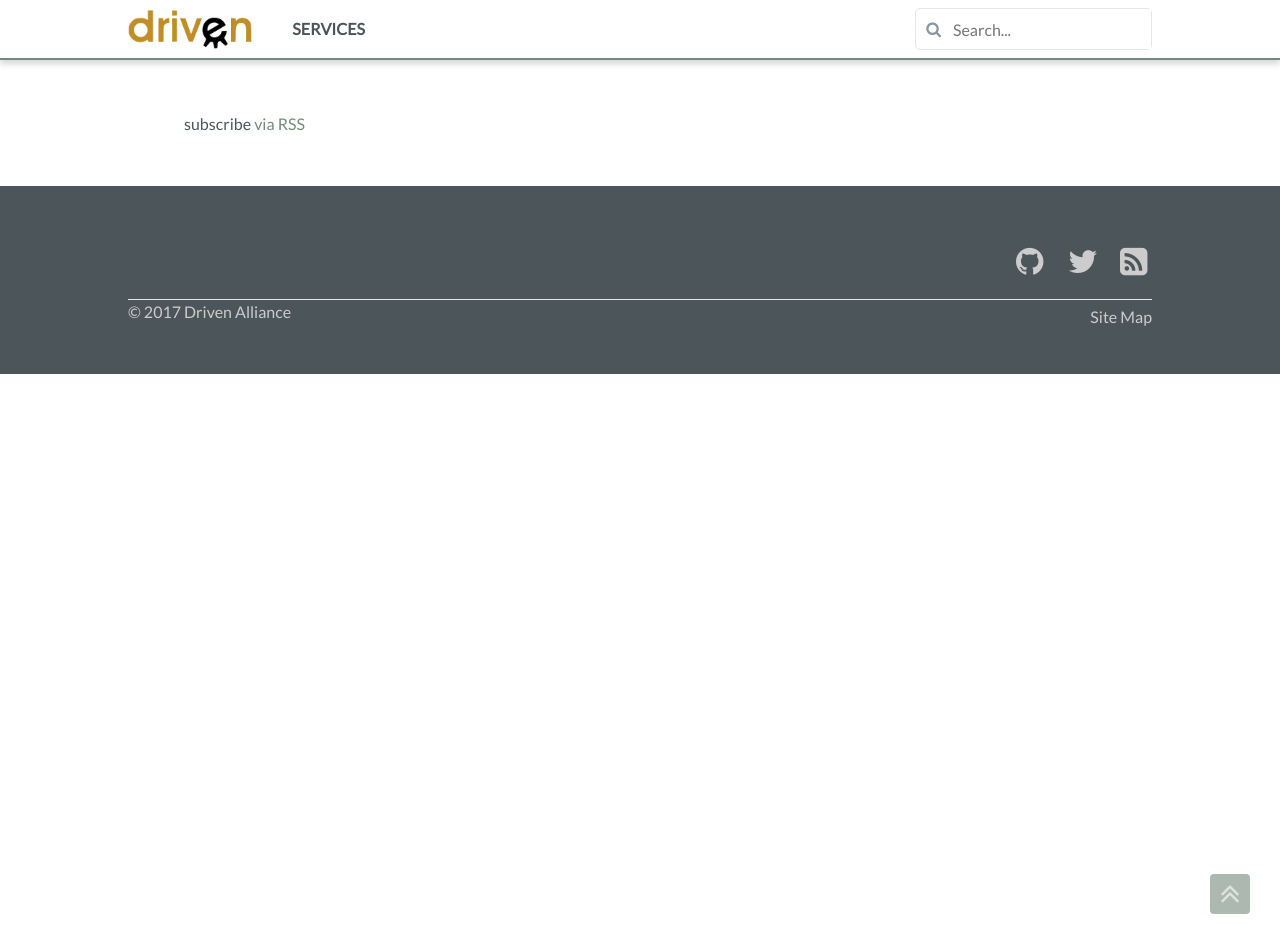
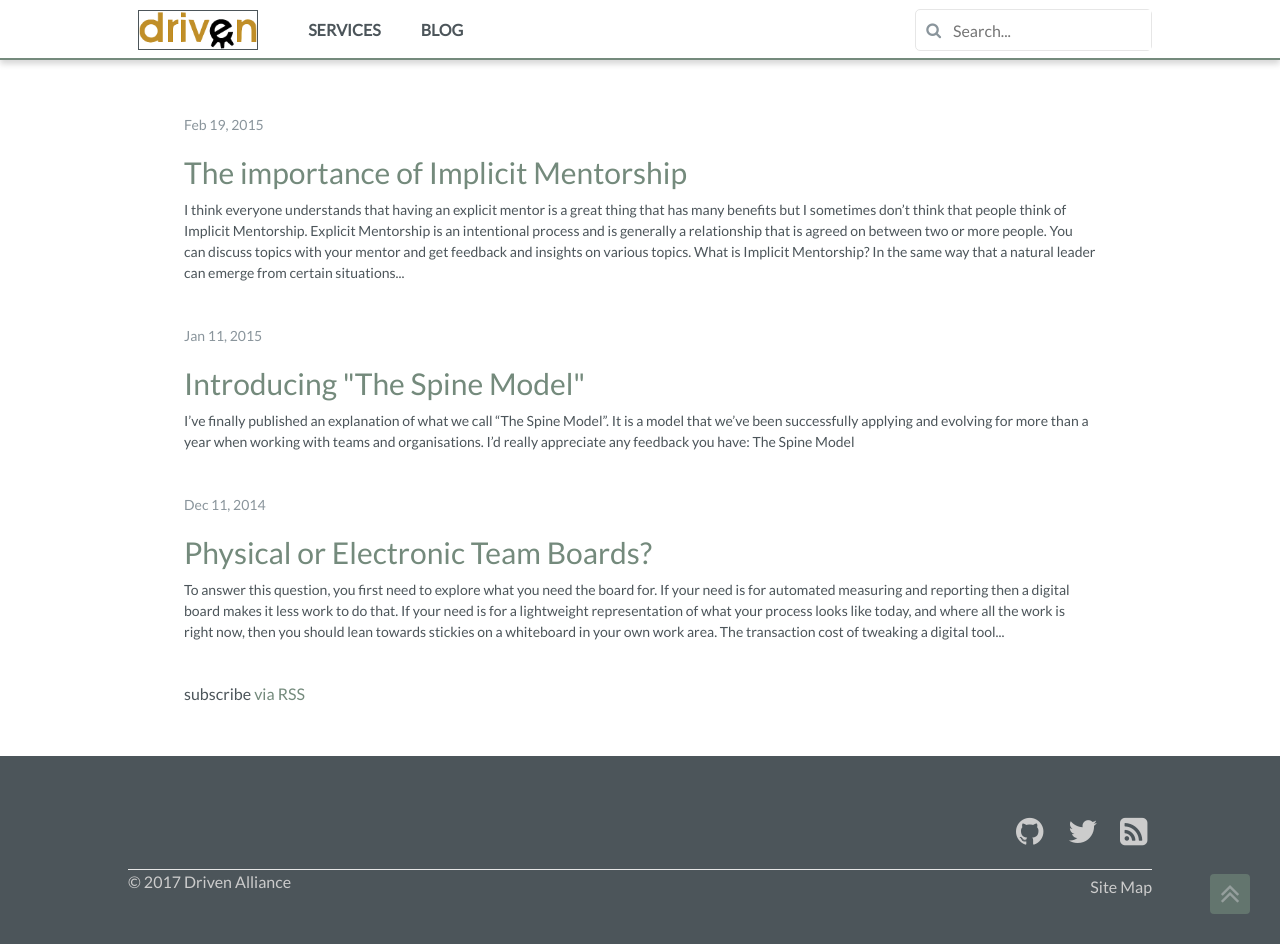
Before and after one commit to DrivenAlliance/website, a Jekyll site: the page built from blog.md, in a window 1280 px wide and 944 px high. Built offline with Jekyll 4.4.1, drawn with Linux system fonts in a browser that asks for light colours; nearby versions of some CDN libraries; comment, search, counter and statistics services are not loaded.

Commit message:
Add some blogs from driven stream

```diff
--- a/_config.yml
+++ b/_config.yml
@@ -92,8 +92,8 @@ menu:
 #    url: "/about"
 #  - title: "Contact Us"
 #    url: "/contact"
-#  - title: "Blog"
-#    url: "/blog"
+  - title: "Blog"
+    url: "/blog"
 #  - title: "Support"
 #    url: "/support"
 # End
--- /dev/null
+++ b/_posts/2014-12-11-physicalvsdigitalboards.md
@@ -0,0 +1,19 @@
+---
+layout: post
+title: Physical or Electronic Team Boards?
+date:   2014-12-11 11:37:35 +0100
+categories: [adizes, problems]
+author: Kevin Trethewey
+---
+
+![image](/assets/img/blogs/physical-board.png)
+
+To answer this question, you first need to explore what you *need* the board for. If your need is for automated measuring and reporting then a digital board makes it less work to do that. If your need is for a lightweight representation of what your process looks like today, and where all the work is right now, then you should lean towards stickies on a whiteboard in your own work area.
+
+The transaction cost of tweaking a digital tool is just high enough that people won't do it - they'll assume whoever set up the tool knew what is best. Now the team doesn't own their process anymore, they're letting a tool dictate it.
+
+Physical boards have no obvious path of least resistance to follow. Nobody else to look at when it's not working. Physical boards can be tweaked constantly in real time by the people doing the work, with little to no transaction cost.
+
+Always start with Needs. Never start with Tools.
+
+(This is also a simple example of applying the [Spine Model](http://spinemodel.info))
--- /dev/null
+++ b/_posts/2015-01-11-spine.md
@@ -0,0 +1,16 @@
+---
+layout: post
+title: Introducing "The Spine Model"
+date:   2015-01-11 11:37:35 +0100
+categories: [spine]
+author: Kevin Trethewey
+---
+
+<img style="float:right" src="../../assets/img/blogs/spine-model.jpg" />
+
+I've finally published an explanation of what we call "The Spine Model". It is a model that we've been successfully applying and evolving for more than a year when working with teams and organisations.
+
+I'd really appreciate any feedback you have:
+
+
+# [The Spine Model](http://spine.wiki "Spine")
--- /dev/null
+++ b/_posts/2015-02-19-Implicit_Mentorship.md
@@ -0,0 +1,38 @@
+---
+layout: post
+title: The importance of Implicit Mentorship
+date:   2015-02-19 11:37:35 +0100
+categories: [Mentorship]
+author: Steven McDonald
+---
+
+I think everyone understands that having an explicit mentor is a great thing that has many benefits but I sometimes don't think that people think of Implicit Mentorship.
+
+Explicit Mentorship is an intentional process and is generally a relationship that is agreed on between two or more people. You can discuss topics with your mentor and get feedback and insights on various topics.
+
+## What is Implicit Mentorship?
+
+In the same way that a natural leader can emerge from certain situations I think mentors can also emerge. Often these people do not intend to mentor or even realize that they are mentoring someone else.
+
+Why is Implicit Mentorship important though? On a number of occassions I have seen situations where someone could greatly benefit from somebody else's experience. When making the suggestion that person X could learn from person Y, either person Y does not feel comfortable "teaching" or person X dismisses that they would gain anything of significance. However, if these people stumble onto the topic themselves, a conversation usually takes place and possibly even a transfer of knowledge no matter how small.
+
+## Benefits of Implicit Mentorship
+
+This is why developers pairing on a problem is so valuable. Not only has the problem at hand been addressed by two developers covering each other, there is also a transfer of knowledge that takes place that has nothing to do with the actual problem at hand. When one developer shows another developer a new technique, a new editor, a new shortcut or anything of the sort they are mentoring one another.
+
+In this way, developers that would usually not be comfortable acting as an official mentor still end up mentoring in a capacity that they are comfortable with.
+
+## Environments that support Implicit Mentorship
+
+There are a number of things that can be done to foster an environment of implicit mentorship:
+
+* Encourage pairing on problems (do not force it though)
+* If team members are discussing something completely unrelated to the problem at hand, leave them to do so. (Obviously this comes with certain restricitions. Discussing the latest farming techniques in Diablo3 is still mentorship, just not the kind that should take place during office hours)
+* If you spot some well crafted code or a situation that was well handled, ask that person to drop the team a mail and explain what they did and why. (If they are shy, perhaps look at doing it on their behalf. That why it also comes across as praise from a team member)
+
+## Why?
+
+[The anecdote of the frog in boiling water applies here.]( http://en.wikipedia.org/wiki/Boiling_frog) I think the software community is one that needs more mentors and throwing people in at the deep end tends to scare them. By promoting a culture of Implicit Mentorship we can gradually introduce people to mentoring others without it being an official thing. This way people get used to it and once they have been doing it for a while they might be more willing to take on an official mentorship.
+
+
+*(cross posted from - [http://stevenmcd.me/the-one-about-implicit-mentorship/](http://stevenmcd.me/the-one-about-implicit-mentorship/) )*
--- a/_sass/layouts/_blog.scss
+++ b/_sass/layouts/_blog.scss
@@ -49,6 +49,12 @@
   }
 }
 
+img {
+      max-width: 100%;
+      border: 1px solid $text-color;
+      margin: 10px;
+    }
+
 @include media-query-max($on-mobile) {
   .blog {
     padding-left: $base-mobile-padding;
```
Also changed, not shown: assets/img/blogs/physical-board.png (added), assets/img/blogs/spine-model.jpg (added).
